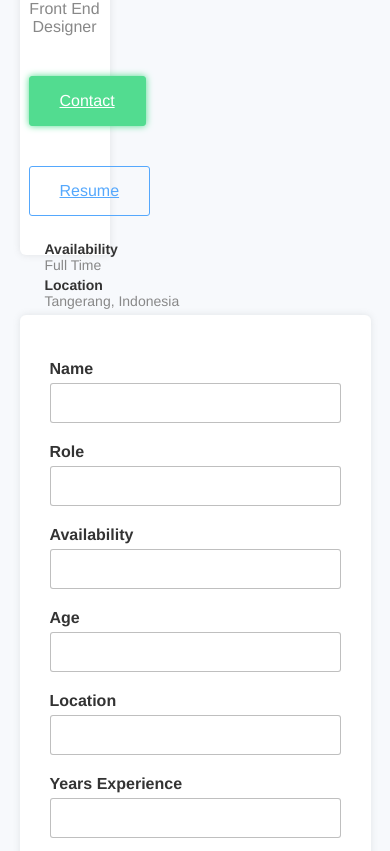
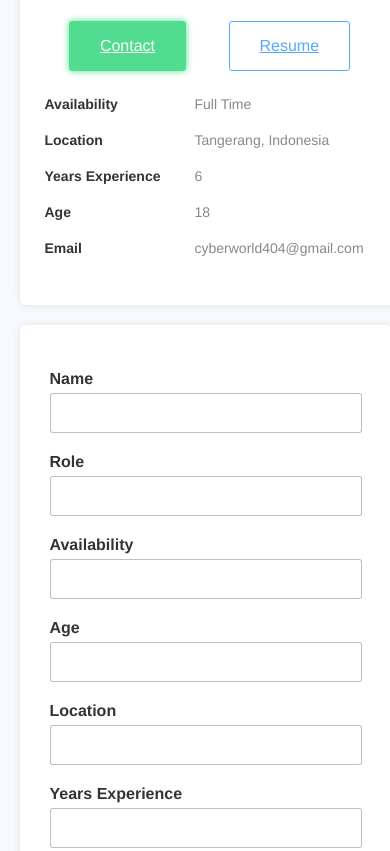
Before and after one commit to suryoutomo13/suryoproject, a plain HTML site: page index.html in a window 390 px wide. Shown: the part 465-1316 px from the top of the page. Drawn offline with Linux system fonts and the light colour scheme.

Commit message:
Update style.css

```diff
--- a/assets/css/style.css
+++ b/assets/css/style.css
@@ -191,8 +191,8 @@ input{
 /* mambuat halaman responsive pada mobile */
 @media(min-width:321px) and (max-width:425px){
     section#box-profile{
-        width: 90px;
-        height: 630px;
+        width: 380px;
+        height: 680px;
         margin-left: 5%;
         margin-right: 5%;
         margin-top: 30px;
@@ -225,8 +225,8 @@ input{
         border: none;
     }
     .description .button{
-        margin-right: 10%;
-        margin-left: 10%;
+        margin-right: 5%;
+        margin-left: 5%;
     }
     .img-profile .photo{
         left: 35px;
@@ -238,7 +238,11 @@ input{
         font-size: 14px;
     }
     section#input-form{
+        width: 380px;
+        height: 680px;
         margin-left: 5%;
         margin-right: 5%;
+        margin-top: 20px;
+        margin-bottom: 60px;
     }
 }
```
